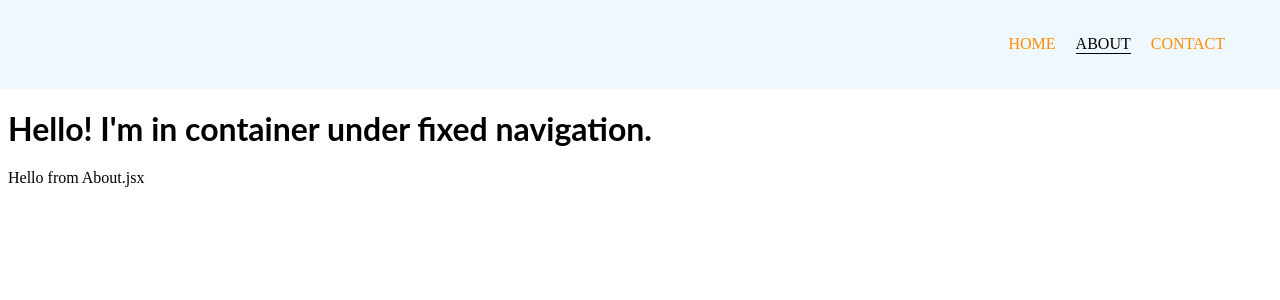
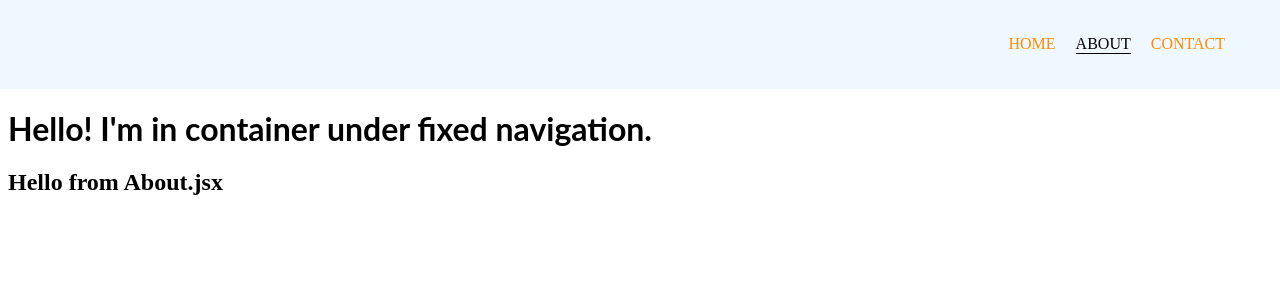
Before and after one commit to artuone83/react-activeclass, a React (Create React App) app: page / in a window 1280 px wide. Both pictures are taken after a click on the item "ABOUT". Shown: the top 300 px of the page. Built offline with nearby package versions, Linux system fonts and the light colour scheme.

Commit message:
h2 tag for view components

```diff
--- a/components/pages/About.jsx
+++ b/components/pages/About.jsx
@@ -2,7 +2,7 @@ import React from 'react';
 
 const About = ()=> {
   return <div>
-    Hello from About.jsx
+    <h2>Hello from About.jsx</h2>
   </div>
 }
 
--- a/components/pages/Contact.jsx
+++ b/components/pages/Contact.jsx
@@ -2,7 +2,7 @@ import React from 'react';
 
 const Contact = ()=> {
   return <div>
-    Hello from Contact.jsx
+    <h2>Hello from Contact.jsx</h2>
   </div>
 }
 
--- a/components/pages/Home.jsx
+++ b/components/pages/Home.jsx
@@ -33,6 +33,7 @@ const Home = () => {
 
   return (
     <div>
+      <h2>Hello from Home.js</h2>
       <ActiveClass
         data={textData}
         onClick={handleClick}
```
